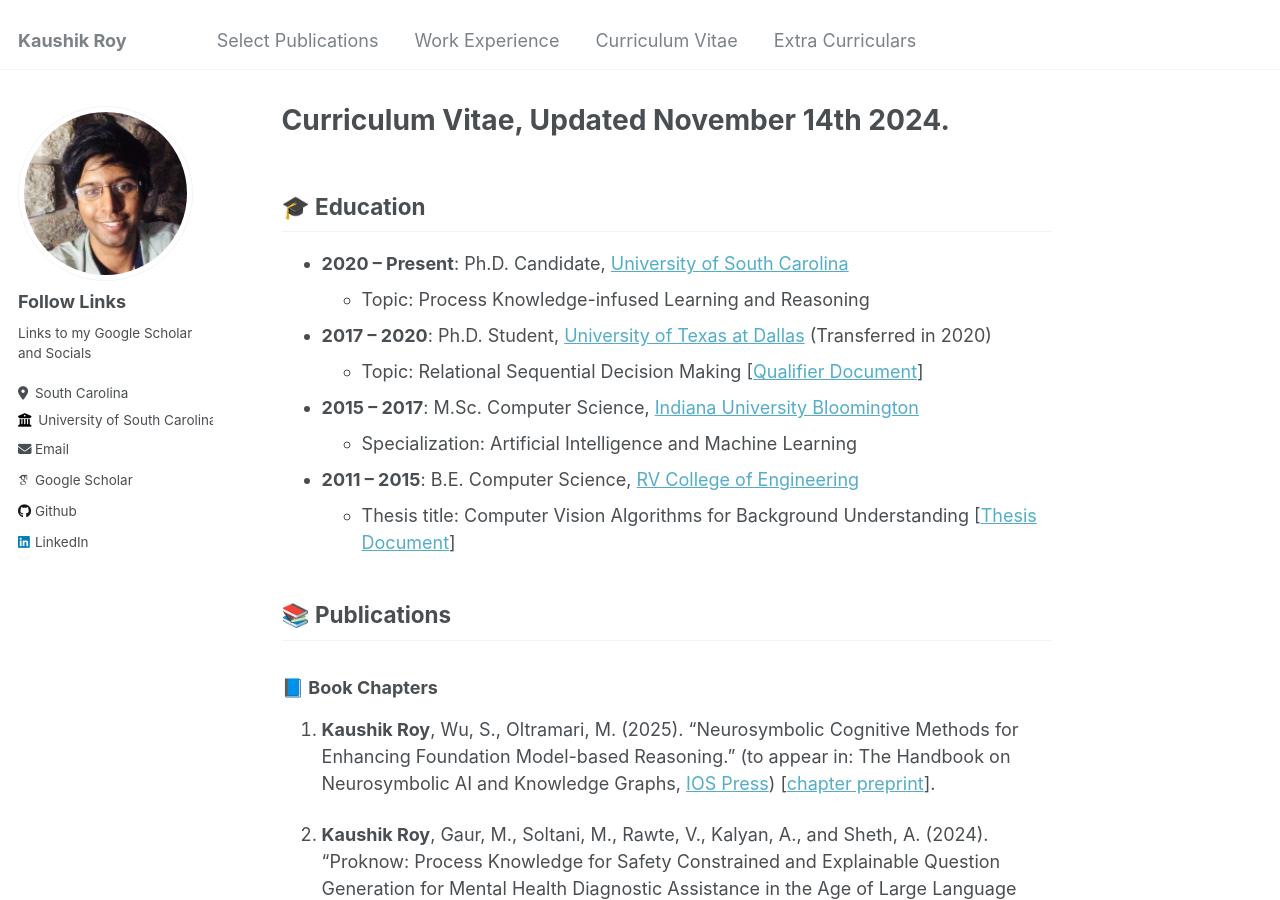
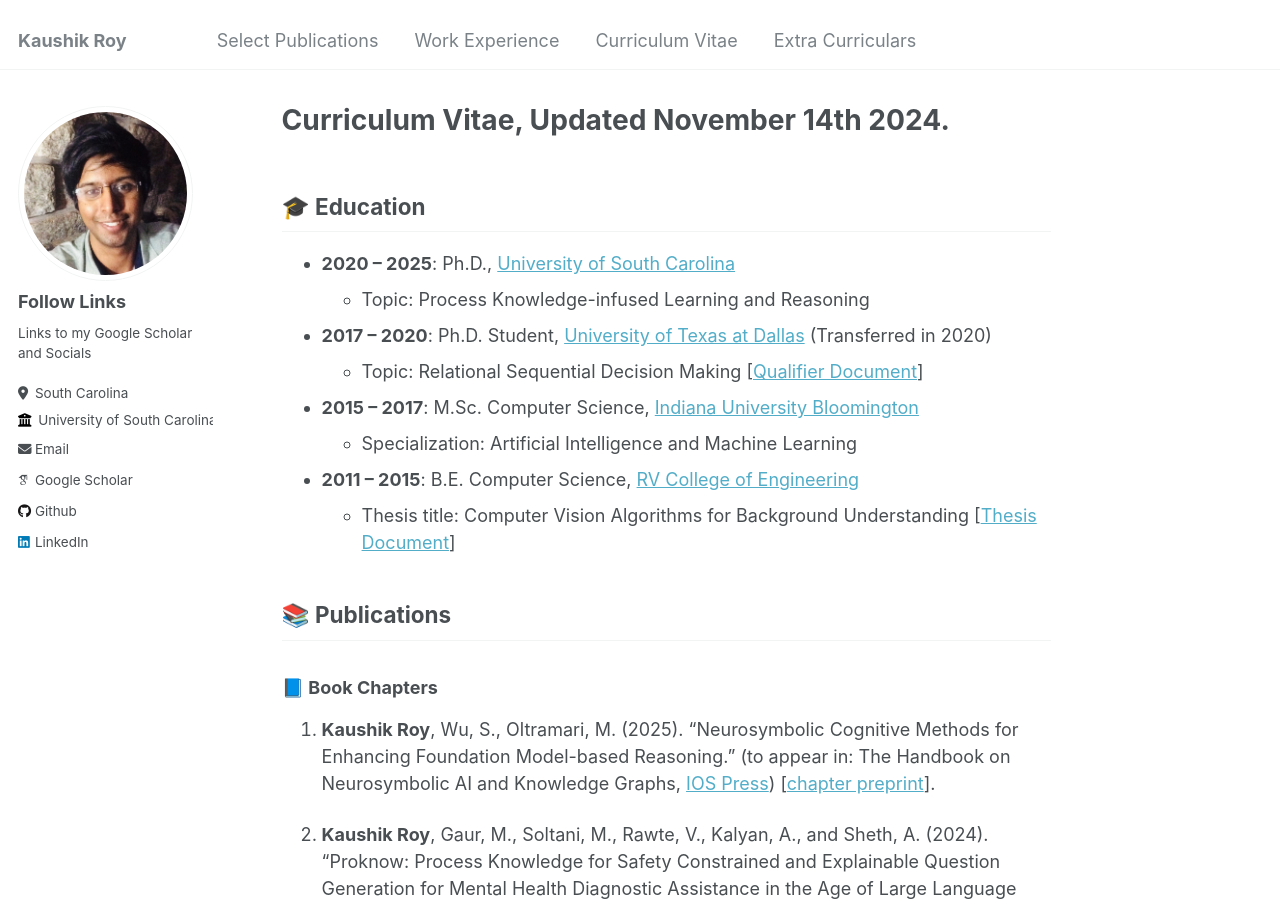
Before and after one commit to kauroy1994/home, a Jekyll site: the page built from _pages/markdown.md, in a window 1280 px wide and 900 px high. Built offline with Jekyll 4.4.1, drawn with Linux system fonts in a browser that asks for light colours; some web fonts are replaced.

Commit message:
Update markdown.md

```diff
--- a/_pages/markdown.md
+++ b/_pages/markdown.md
@@ -6,7 +6,7 @@ author_profile: true
 
 ## 🎓 Education
 
-- **2020 – Present**: Ph.D. Candidate, [University of South Carolina](https://sc.edu/)
+- **2020 – 2025**: Ph.D., [University of South Carolina](https://sc.edu/)
   - Topic: Process Knowledge-infused Learning and Reasoning
 - **2017 – 2020**: Ph.D. Student, [University of Texas at Dallas](https://www.utdallas.edu/) (Transferred in 2020)
   - Topic: Relational Sequential Decision Making [[Qualifier Document](https://scholarcommons.sc.edu/cgi/viewcontent.cgi?article=1604&context=aii_fac_pub)]
```
